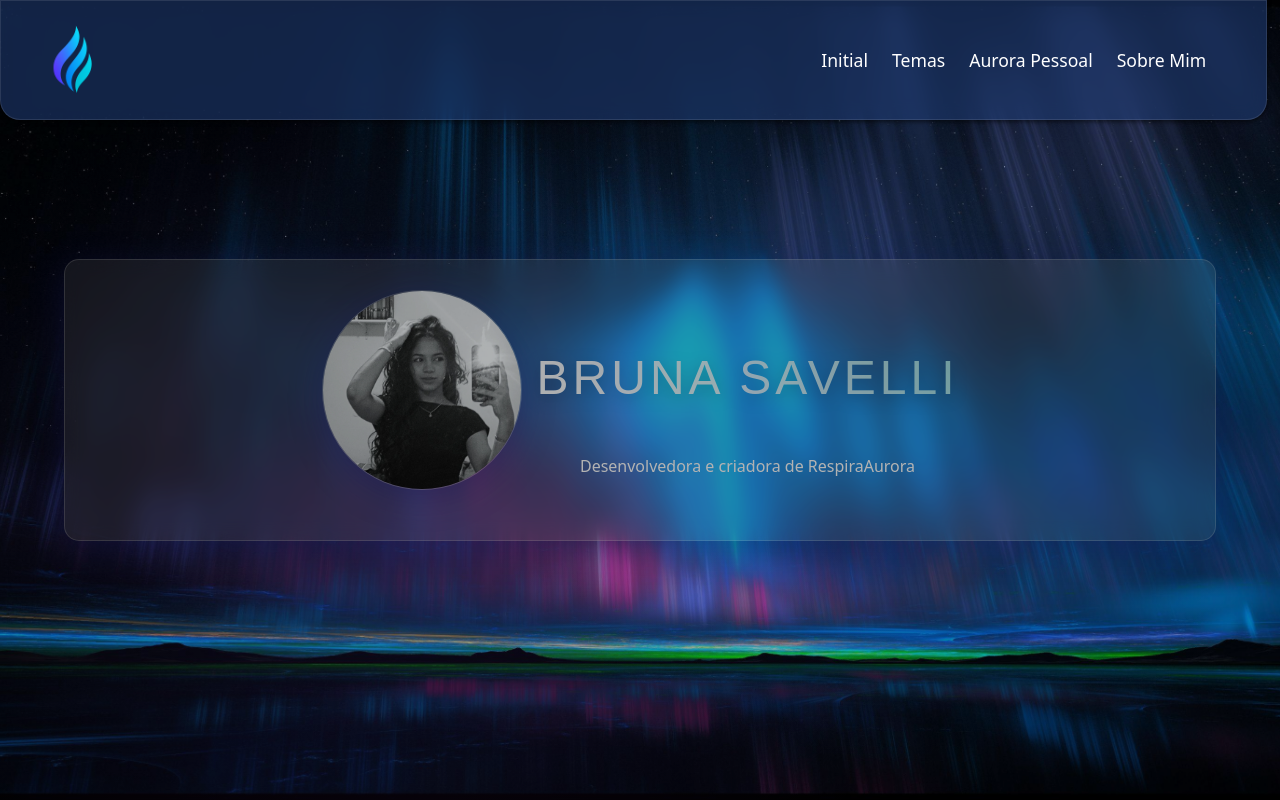
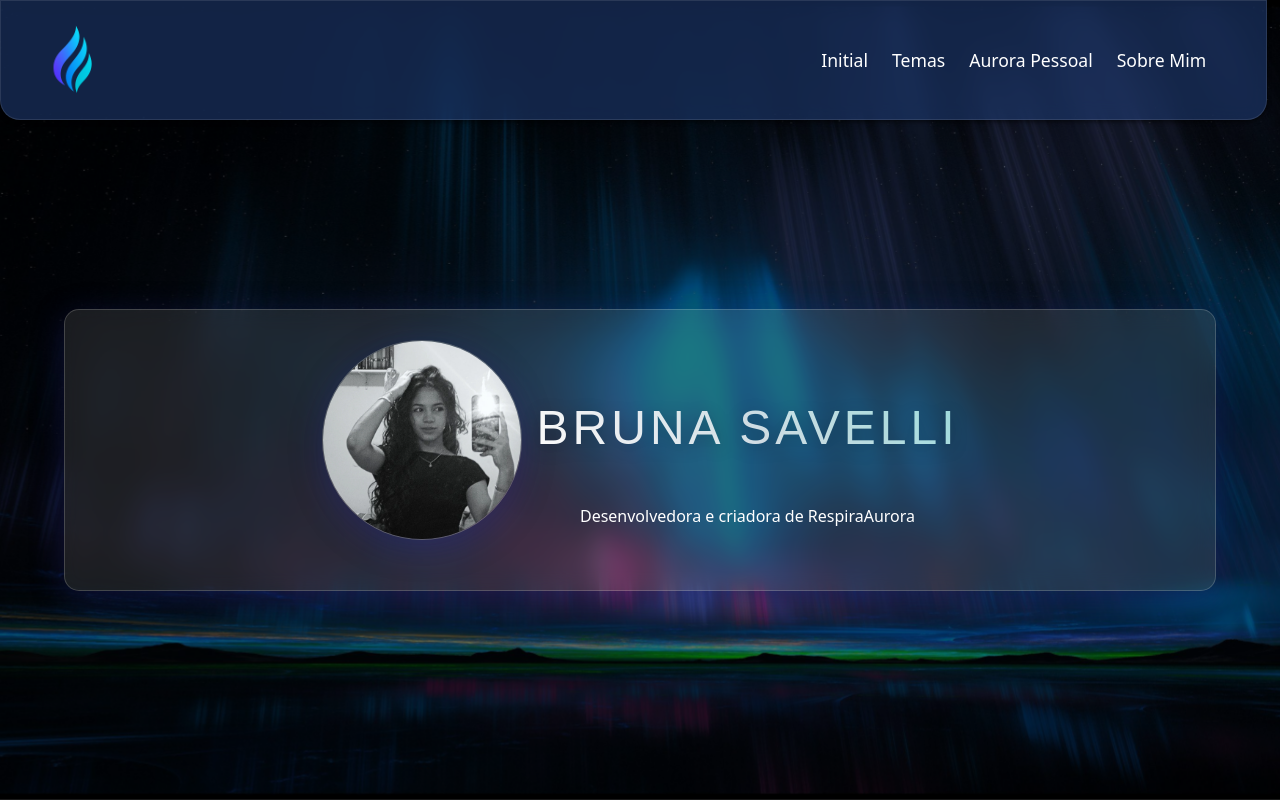
Before and after one commit to brunasavelli/FontEnd-RespiraAurora, a Next.js app: page /SobreMim in a window 1280 px wide. Built offline with nearby package versions, Linux system fonts and the light colour scheme.

Commit message:
feat: change background-image from 'SobreMim' and 'AuroraPessoal' page

```diff
--- a/src/app/AuroraPessoal/AuroraPessoal.module.css
+++ b/src/app/AuroraPessoal/AuroraPessoal.module.css
@@ -1,14 +1,24 @@
 .container {
-    background-image: url('/images/background-RespiraAurora.jpg');
+    background-image: url('/images/background-AuroraBoreal.jpg');
     background-size: cover;
     background-position: center;
     background-repeat: no-repeat;
-    height: 100vh;
+    min-height: 100vh;
     width: 100%;
-    filter: brightness(70%);
     background-attachment: fixed;
     display: flex;
     justify-content: center;
     align-items: center;
-    flex-direction: row;
+    flex-direction: column;
+    z-index: 1;
+    padding-top: 100px;
 }
+.container::before {
+    content: "";
+    position: absolute;
+    inset: 0;
+    z-index: 0;
+    background: rgba(0, 0, 0, 0.541);
+    pointer-events: none;
+    border-radius: inherit;
+}
--- a/src/app/SobreMim/SobreMim.module.css
+++ b/src/app/SobreMim/SobreMim.module.css
@@ -5,25 +5,22 @@
     background-repeat: no-repeat;
     min-height: 100vh;
     width: 100%;
-    filter: brightness(0.7);
+    background-attachment: fixed;
     display: flex;
     justify-content: center;
     align-items: center;
-    padding: 40px 20px;
-    position: relative;
-    overflow: hidden;
+    flex-direction: column;
+    z-index: 1;
+    padding-top: 100px;
 }
-
 .container::before {
-    content: '';
+    content: "";
     position: absolute;
-    top: 0;
-    left: 0;
-    right: 0;
-    bottom: 0;
-    background: radial-gradient(circle at 30% 70%, rgba(147, 51, 234, 0.1) 0%, transparent 50%),
-                radial-gradient(circle at 70% 30%, rgba(59, 130, 246, 0.1) 0%, transparent 50%);
-    z-index: -1;
+    inset: 0;
+    z-index: 0;
+    background: rgba(0, 0, 0, 0.541);
+    pointer-events: none;
+    border-radius: inherit;
 }
 
 .card {
```
